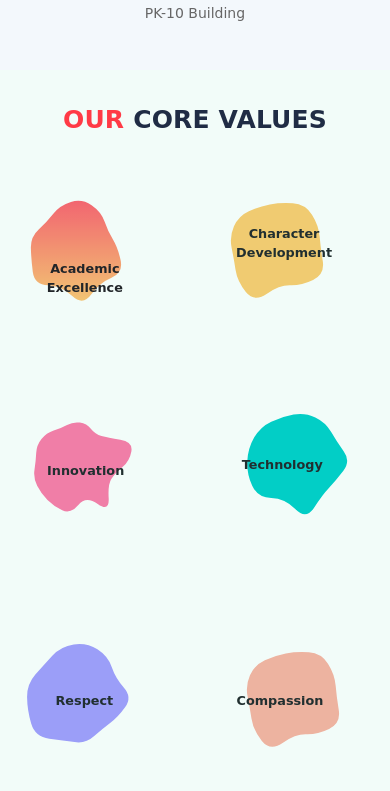
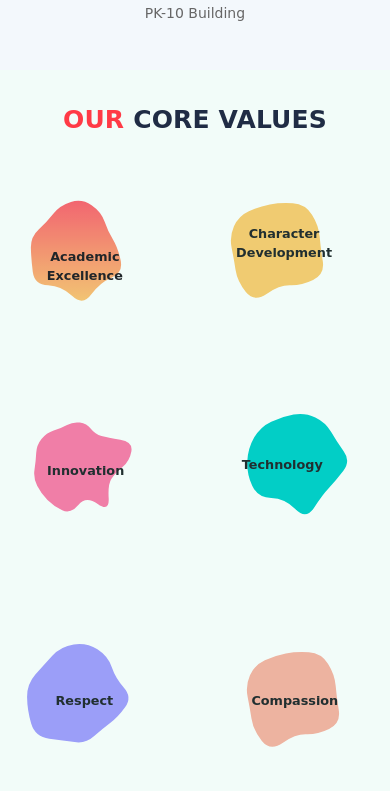
Before and after one commit to joy-ezeani/cis-site, a plain HTML site: page about-us.html in a window 390 px wide. Shown: the part 3301-4092 px from the top of the page. Drawn offline with nearby package versions, Linux system fonts and the light colour scheme; a web font is replaced by a local one.

Commit message:
value p position adjusted

```diff
--- a/assets/css/faq.css
+++ b/assets/css/faq.css
@@ -514,7 +514,7 @@
   }
   .value0 p {
     left: 12%;
-    top: 16%;
+    top: 15%;
   }
   .value1 {
     height: 120px;
@@ -560,6 +560,9 @@
     width: 120px;
     right: 10%;
     top: 48%;
+  }
+   .value5 p{
+   left: 17%;
   }
   .value6 {
     height: 130px;
```
